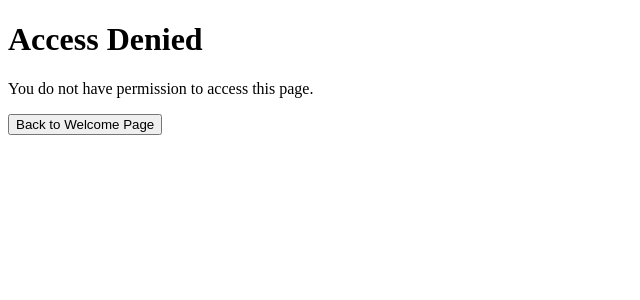
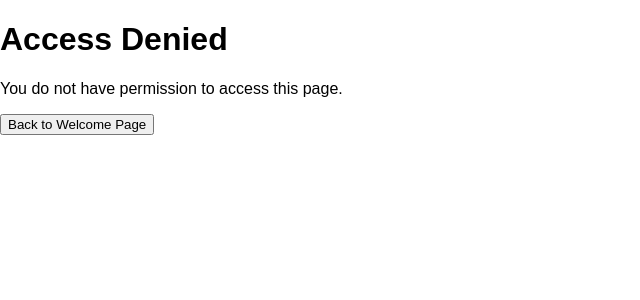
Before and after one commit to aryputh/hackassign-project, a React (Create React App) app in the folder frontend/: page /access-denied in a window 1280 px wide. Shown: the top 300 px of the page, without its empty margins (0-640 px from the left). Built offline with nearby package versions, Linux system fonts and the light colour scheme; no server answers.

Commit message:
added a styles folder or easier css editing

```diff
--- a/frontend/src/App.js
+++ b/frontend/src/App.js
@@ -8,6 +8,7 @@ import ManageClass from "./pages/ManageClass";
 import Submission from "./pages/Submission";
 import AccessDenied from "./pages/AccessDenied";
 import supabase from "./supabaseClient";
+import "./styles/app.css";
 
 function App() {
     const [user, setUser] = useState(null);
--- a/frontend/src/index.css
+++ /dev/null
@@ -1,34 +0,0 @@
-.auth-popup-overlay {
-  position: fixed;
-  top: 0;
-  left: 0;
-  width: 100%;
-  height: 100%;
-  background: rgba(0, 0, 0, 0.6);
-  display: flex;
-  justify-content: center;
-  align-items: center;
-}
-
-.auth-popup {
-  background: white;
-  padding: 20px;
-  width: 300px;
-  text-align: center;
-  position: relative;
-}
-
-.close-btn {
-  position: absolute;
-  top: 10px;
-  right: 15px;
-  font-size: 24px;
-  cursor: pointer;
-}
-
-.switch-link {
-  color: blue;
-  cursor: pointer;
-  text-decoration: underline;
-  margin-top: 10px;
-}
--- a/frontend/src/index.js
+++ b/frontend/src/index.js
@@ -1,6 +1,6 @@
 import React from 'react';
 import ReactDOM from 'react-dom/client';
-import './index.css';
+import "./styles/index.css";
 import App from './App';
 import reportWebVitals from './reportWebVitals';
 
--- a/frontend/src/pages/Dashboard.js
+++ b/frontend/src/pages/Dashboard.js
@@ -1,5 +1,7 @@
 import React, { useEffect, useState } from "react";
 import supabase from "../supabaseClient";
+import "../styles/dashboard.css";
+import "../styles/authpopup.css";
 
 const Dashboard = () => {
     const [classes, setClasses] = useState([]);
--- a/frontend/src/App.css
+++ b/frontend/src/styles/app.css
@@ -1,3 +1,5 @@
+/* For App-specific styles */
+
 .App {
   text-align: center;
 }
@@ -14,7 +16,7 @@
 }
 
 .App-header {
-  background-color: #282c34;
+  background-color: var(--secondary-color);
   min-height: 100vh;
   display: flex;
   flex-direction: column;
@@ -25,7 +27,7 @@
 }
 
 .App-link {
-  color: #61dafb;
+  color: var(--primary-color);
 }
 
 @keyframes App-logo-spin {
@@ -36,18 +38,3 @@
     transform: rotate(360deg);
   }
 }
-
-.class-grid {
-  display: grid;
-  grid-template-columns: repeat(auto-fill, minmax(250px, 1fr));
-  gap: 20px;
-  margin-top: 20px;
-}
-
-.class-card {
-  background: #f8f9fa;
-  padding: 15px;
-  border-radius: 8px;
-  text-align: center;
-  box-shadow: 2px 2px 10px rgba(0, 0, 0, 0.1);
-}
--- /dev/null
+++ b/frontend/src/styles/authpopup.css
@@ -0,0 +1,37 @@
+/* For styling the login/register popup */
+.auth-popup-overlay {
+    position: fixed;
+    top: 0;
+    left: 0;
+    width: 100%;
+    height: 100%;
+    background: rgba(0, 0, 0, 0.6);
+    display: flex;
+    justify-content: center;
+    align-items: center;
+}
+
+.auth-popup {
+    background: white;
+    padding: 20px;
+    width: 300px;
+    text-align: center;
+    position: relative;
+    border-radius: 8px;
+    box-shadow: 0px 4px 10px rgba(0, 0, 0, 0.2);
+}
+
+.close-btn {
+    position: absolute;
+    top: 10px;
+    right: 15px;
+    font-size: 24px;
+    cursor: pointer;
+}
+
+.switch-link {
+    color: blue;
+    cursor: pointer;
+    text-decoration: underline;
+    margin-top: 10px;
+}
--- /dev/null
+++ b/frontend/src/styles/dashboard.css
@@ -0,0 +1,16 @@
+/* For Dashboard-specific styles */
+
+.class-grid {
+    display: grid;
+    grid-template-columns: repeat(auto-fill, minmax(250px, 1fr));
+    gap: 20px;
+    margin-top: 20px;
+}
+
+.class-card {
+    background: white;
+    padding: 15px;
+    border-radius: var(--border-radius);
+    text-align: center;
+    box-shadow: 2px 2px 10px rgba(0, 0, 0, 0.1);
+}
--- /dev/null
+++ b/frontend/src/styles/global.css
@@ -0,0 +1,26 @@
+/* For general styles (previously in index.css) */
+
+/* Reset & global styles */
+* {
+    margin: 0;
+    padding: 0;
+    box-sizing: border-box;
+    font-family: Arial, sans-serif;
+}
+
+body {
+    background: #f5f5f5;
+    color: #333;
+}
+
+/* Common button styles */
+button {
+    padding: 10px 15px;
+    border: none;
+    border-radius: 5px;
+    cursor: pointer;
+}
+
+button:hover {
+    opacity: 0.8;
+}
--- /dev/null
+++ b/frontend/src/styles/index.css
@@ -0,0 +1,8 @@
+html, body {
+  margin: 0;
+  padding: 0;
+  box-sizing: border-box;
+  font-family: Arial, sans-serif;
+  background: var(--background-color);
+  color: var(--text-color);
+}
--- /dev/null
+++ b/frontend/src/styles/variables.css
@@ -0,0 +1,9 @@
+/* Define colors, fonts, etc. */
+
+:root {
+    --primary-color: #61dafb;
+    --secondary-color: #282c34;
+    --text-color: #333;
+    --background-color: #f5f5f5;
+    --border-radius: 8px;
+}
```
